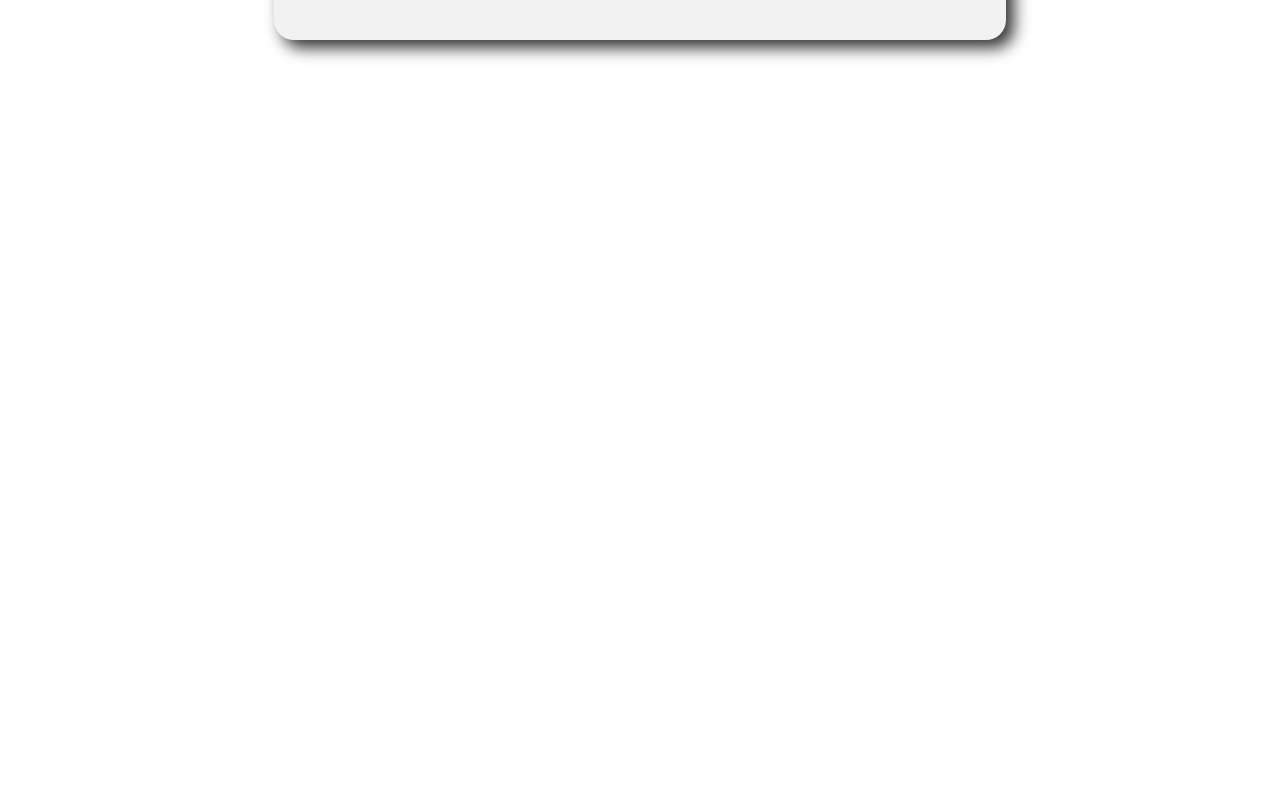
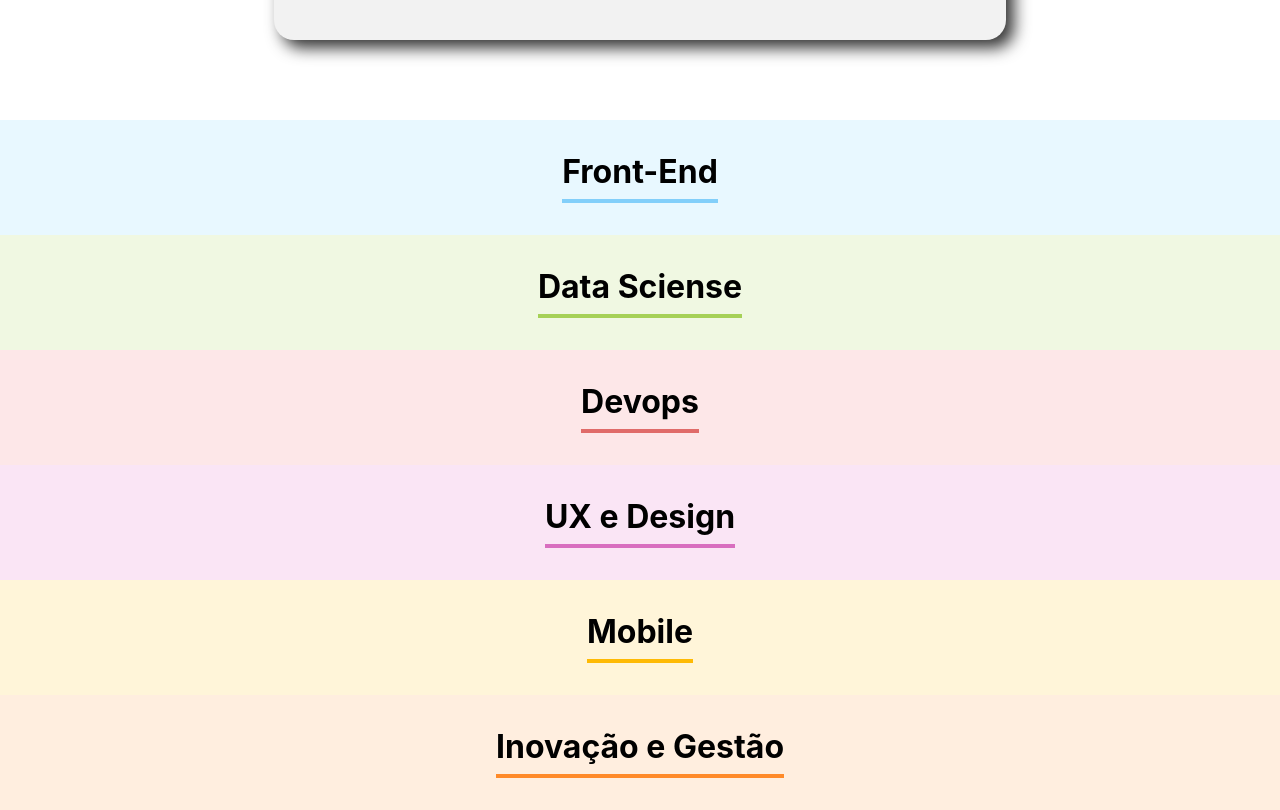
Before and after one commit to wgustavosantos/Alura-React-Javascript, a React (Create React App) app: page / in a window 1280 px wide. Shown: the part 1320-2130 px from the top of the page. Before the commit the page ends 1440 px from the top, so only its background shows below. Built offline with nearby package versions, Linux system fonts and the light colour scheme; the HTML template or start-up script is replaced by a standard one.

Commit message:
Elevando a lista de times: styles via props

```diff
--- a/src/App.js
+++ b/src/App.js
@@ -1,22 +1,63 @@
 import { useState } from 'react';
-import {Banner} from './componentes/Banner/Banner.js';
+import { Banner } from './componentes/Banner/Banner.js';
 import Formulario from './componentes/Formulario';
+import Time from './componentes/Time/index.js';
 
 
 function App() {
 
-  const [colaboradoress, setColaboradoress] = useState([]);
+  const times = [
+    {
+      nome: 'Front-End',
+      corPrimaria: '#82CFFA',
+      corSecundaria: '#E8F8FF',
+    },
+    {
+      nome: 'Data Sciense',
+      corPrimaria: '#A6D157',
+      corSecundaria: '#F0F8E2',
+    },
+    {
+      nome: 'Devops',
+      corPrimaria: '#E06B69',
+      corSecundaria: '#FDE7E8',
+    },
+    {
+      nome: 'UX e Design',
+      corPrimaria: '#D86EBF',
+      corSecundaria: '#FAE5F5',
+    },
+    {
+      nome: 'Mobile',
+      corPrimaria: '#FEBA05',
+      corSecundaria: '#FFF5D9',
+    },
+    {
+      nome: 'Inovação e Gestão',
+      corPrimaria: '#FF8A29',
+      corSecundaria: '#FFEEDF',
+    }
 
-  const colaboradores = (colaborador) => {
-    setColaboradoress([...colaboradoress, colaborador]);
+  ]
 
-    console.log("Colaborador foi Submetido! => ", colaboradoress);
+  const [colaboradores, setColaboradoress] = useState([]);
+
+
+  const listaColaboradores = (colaborador) => {
+    setColaboradoress([...colaboradores, colaborador]);
+
+    console.log("Colaborador foi Submetido! => ", colaboradores);
   }
 
   return (
     <div className="App">
-      <Banner/>
-      <Formulario aoColaboradorCadastrado={colab => colaboradores(colab)}/>
+      <Banner />
+      <Formulario aoColaboradorCadastrado={colab => listaColaboradores(colab)} />
+      {times.map(
+        (time, index) => {
+          return <Time key={index} nome={time.nome} corPrimaria={time.corPrimaria} corSecundaria={time.corSecundaria}/>
+        }
+      )}
     </div>
   );
 }
--- a/src/componentes/Formulario/index.js
+++ b/src/componentes/Formulario/index.js
@@ -21,9 +21,12 @@ const Formulario = (props) => {
     const [imagem, setImagem] = useState('')
     const [time, setTime] = useState('')
 
+
+
+
     const aoSalvar = (evento) => {
         evento.preventDefault()
-       props.aoColaboradorCadastrado({nome, cargo, imagem, time})
+        props.aoColaboradorCadastrado({nome, cargo, imagem, time})
     }
 
     return (
--- /dev/null
+++ b/src/componentes/Time/Time.css
@@ -0,0 +1,10 @@
+.time {
+    text-align: center;
+}
+
+.time h3 {
+    font-size: 32px;
+    border-bottom: 4px solid;
+    display: inline-block;
+    padding-bottom:8px;
+}
--- /dev/null
+++ b/src/componentes/Time/index.js
@@ -0,0 +1,14 @@
+import './Time.css'
+
+const Time = (props) => {
+
+    const cssSection = {backgroundColor: props.corSecundaria}
+    const cssH3 = {borderColor: props.corPrimaria}
+    return (
+        <section className='time' style={cssSection}>
+            <h3 style={cssH3}>{props.nome}</h3>
+        </section>
+    )
+}
+
+export default Time
```
